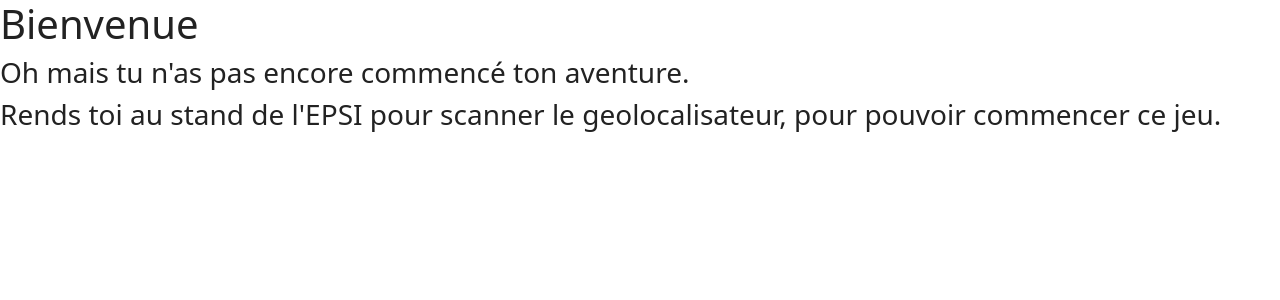
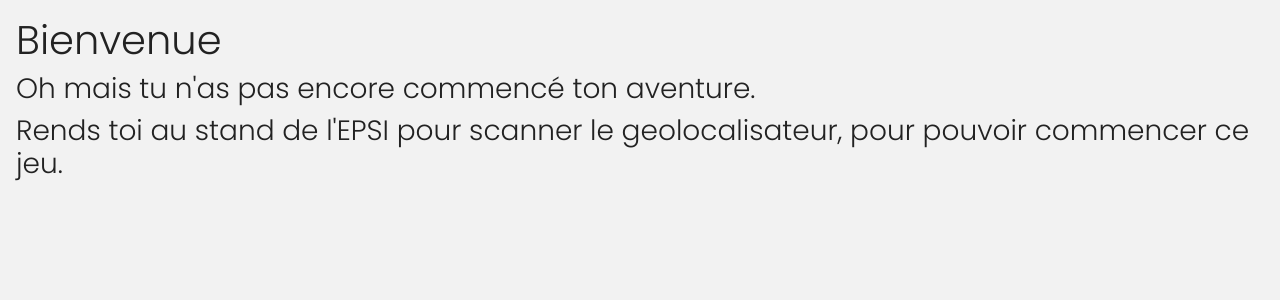
Before and after one commit to on99720/proj-gamingReims, a PHP site: page /findme.php in a window 1280 px wide. Shown: the top 300 px of the page. Run offline with PHP 8.4, Linux system fonts and the light colour scheme.

Commit message:
Css test, ameliorations visuelles. (14/10/2022, 01H54) - Pas d'erreurs.

```diff
--- a/css/DarkTheme.css
+++ b/css/DarkTheme.css
@@ -1,7 +1,11 @@
+@import url('https://fonts.googleapis.com/css2?family=Poppins:wght@300&display=swap');
+
 body {
     color: #222;
-    background: #fff;
+    background: #F2F2F2;
     font: 100% system-ui;
+    margin: 1em;
+    font-family: 'Poppins', serif;
 }
 a {
     color: #0033cc;
@@ -10,7 +14,7 @@
 @media (prefers-color-scheme: dark) {
     body {
         color: #eee;
-        background: #121212;
+        background: #1e1725;
     }
 
     body a {
--- a/resultfinal.php
+++ b/resultfinal.php
@@ -61,7 +61,7 @@
            </select>
         <br />
         <br />
-            <button type = "submit" >Enregistrer mes informations</button>
+            <button type = "submit" >T'enregistrer</button>
 
    </p>
 
```
